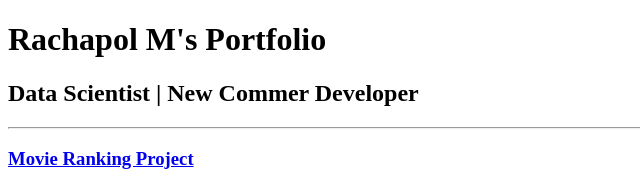
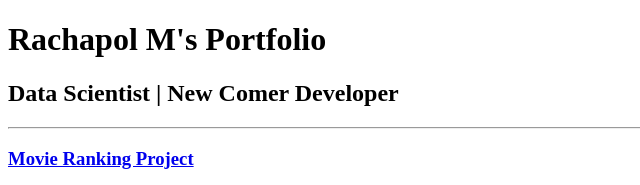
Before and after one commit to mixrachapol/html-portfolio, a plain HTML site: page index.html in a window 1280 px wide. Shown: the top 185 px of the page, 0-640 px from the left. Drawn offline with Linux system fonts and the light colour scheme.

Commit message:
Update index.html

```diff
--- a/index.html
+++ b/index.html
@@ -8,7 +8,7 @@
  </head>
  <body>
     <h1>Rachapol M's Portfolio</h1>
-    <h2>Data Scientist | New Commer Developer</h2>
+    <h2>Data Scientist | New Comer Developer</h2>
     <hr />
 
     <h3><a href="./public/movie-ranking.html">Movie Ranking Project</a></h3>
```
